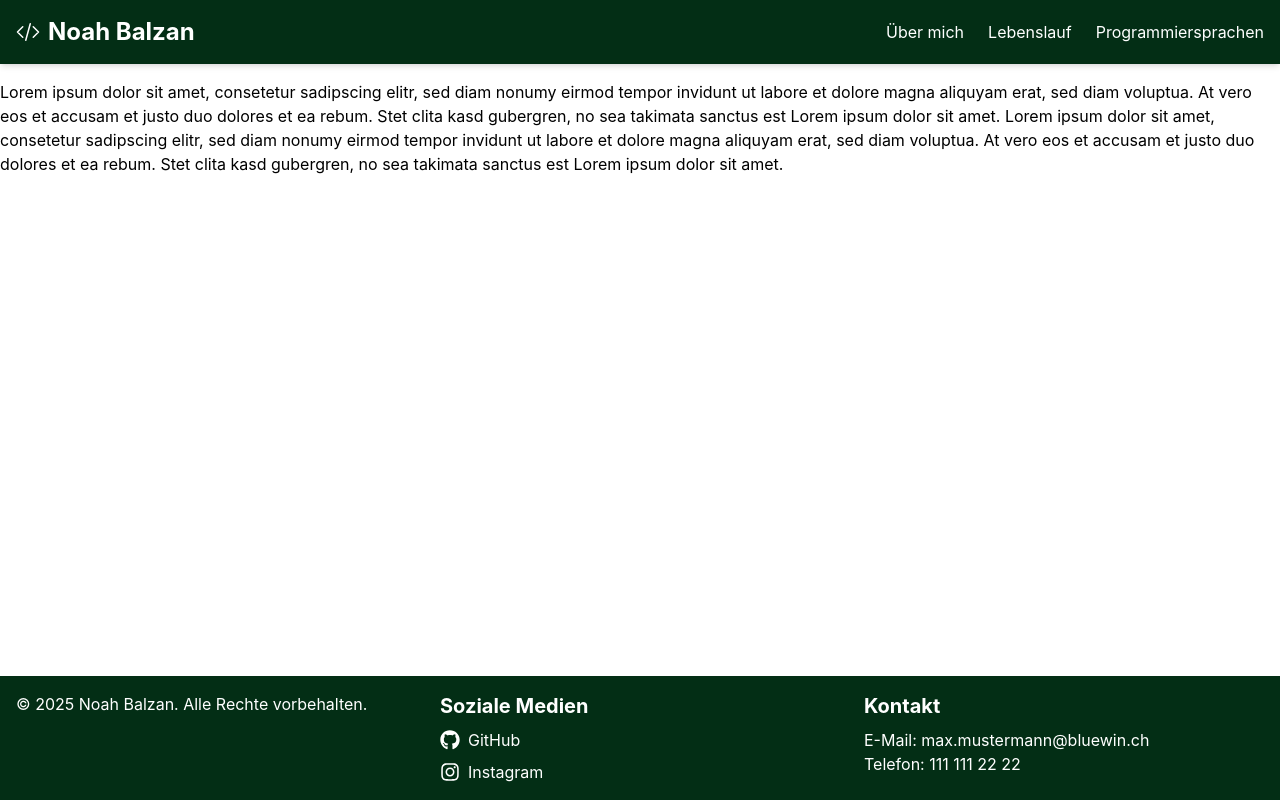
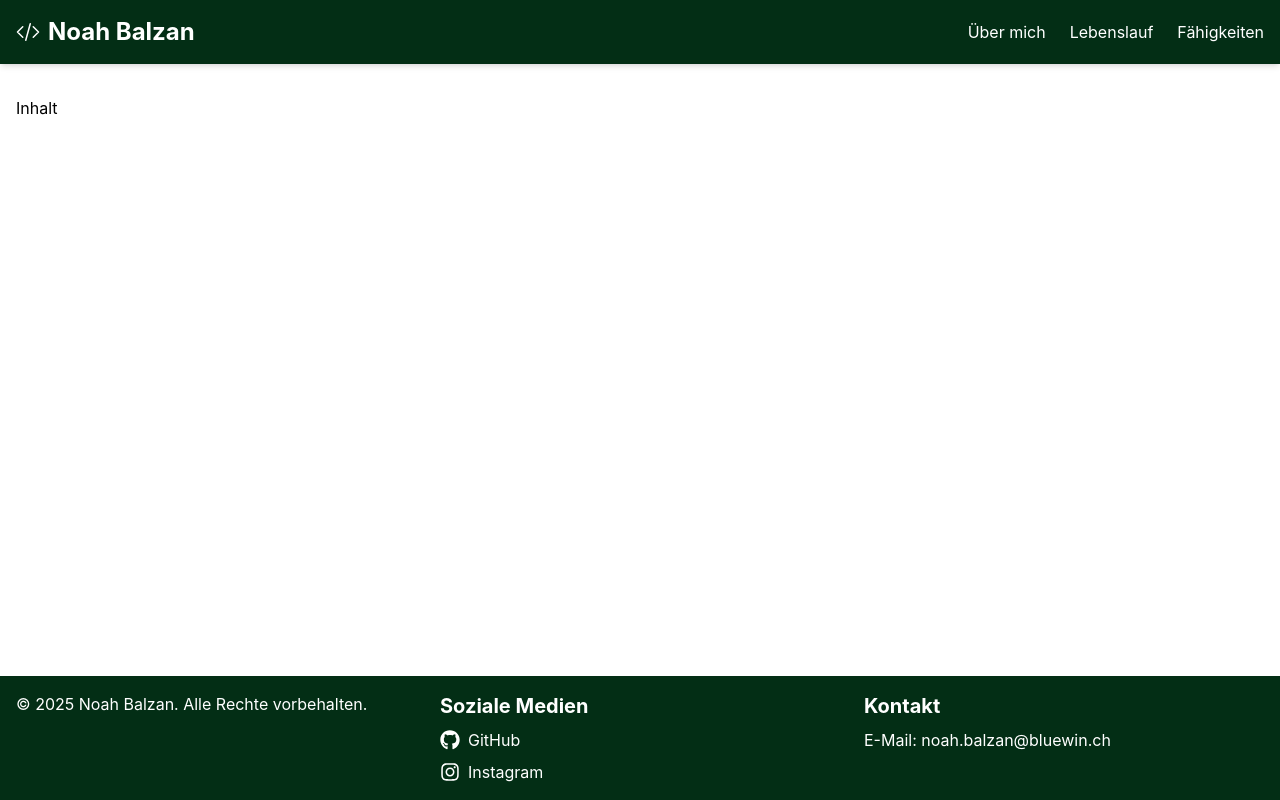
Before and after one commit to NoBa28/Portfolio_Template, a React (Vite) app: page / in a window 1280 px wide. Built offline with nearby package versions, Linux system fonts and the light colour scheme.

Commit message:
Navigation with react-router-dom

```diff
--- a/package.json
+++ b/package.json
@@ -12,7 +12,8 @@
   "dependencies": {
     "react": "^19.1.1",
     "react-dom": "^19.1.1",
-    "react-icons": "^5.5.0"
+    "react-icons": "^5.5.0",
+    "react-router-dom": "^7.9.4"
   },
   "devDependencies": {
     "@eslint/js": "^9.36.0",
--- a/src/App.jsx
+++ b/src/App.jsx
@@ -1,13 +1,23 @@
 import Footer from "./components/Footer.jsx";
 import "./components/Header.jsx";
 import Header from "./components/Header.jsx";
-import MainContent from "./components/MainContent.jsx";
+import { BrowserRouter as Router, Routes, Route } from "react-router-dom";
+import Home from "./pages/Home.jsx";
+import Skills from "./pages/Skills.jsx";
+import CV from "./pages/CV.jsx";
 
 export default function App() {
   return (
     <div className="min-h-screen flex flex-col">
       <Header />
-      <MainContent />
+      {/* Padding wegen fixed Header */}
+      <main className="flex-grow pt-16">
+        <Routes>
+          <Route path="/" element={<Home />} />
+          <Route path="/skills" element={<Skills />} />
+          <Route path="/cv" element={<CV />} />
+        </Routes>
+      </main>
       <Footer />
     </div>
   );
--- a/src/components/ButtonHamburger.jsx
+++ b/src/components/ButtonHamburger.jsx
@@ -4,7 +4,7 @@ import HeaderIconBars3 from "./icons/HeaderIconBars3";
 export default function ButtonHamburger({ isOpen, setIsOpen }) {
   return (
     <button
-      className="hover:text-green-500 transition-colors md:hidden focus:outline-none"
+      className="hover:text-green-500 transition-colors md:hidden focus:outline-none cursor-pointer"
       onClick={() => setIsOpen(!isOpen)}
     >
       <HeaderIconBars3 />
--- a/src/components/Footer.jsx
+++ b/src/components/Footer.jsx
@@ -31,8 +31,7 @@ export default function Footer() {
         </div>
         <div>
           <h3 className="text-xl font-bold mb-2">Kontakt</h3>
-          <p>E-Mail: max.mustermann@bluewin.ch</p>
-          <p>Telefon: 111 111 22 22</p>
+          <p>E-Mail: noah.balzan@bluewin.ch</p>
         </div>
       </div>
     </footer>
--- a/src/components/Header.jsx
+++ b/src/components/Header.jsx
@@ -1,9 +1,33 @@
-import { useState } from "react";
 import HeaderIconCode from "./icons/HeaderIconCode";
 import ButtonHamburger from "./ButtonHamburger";
+import { Link } from "react-router-dom";
+import { useState, useRef, useEffect } from "react";
 
 export default function Header() {
   const [isOpen, setIsOpen] = useState(false);
+  const mobileMenuRef = useRef(null);
+
+  {
+    /* Close mobile menu on outside click */
+  }
+  useEffect(() => {
+    function handleClickOutside(event) {
+      if (
+        mobileMenuRef.current &&
+        !mobileMenuRef.current.contains(event.target)
+      ) {
+        setIsOpen(false);
+      }
+    }
+
+    if (isOpen) {
+      document.addEventListener("mousedown", handleClickOutside);
+    }
+
+    return () => {
+      document.removeEventListener("mousedown", handleClickOutside);
+    };
+  }, [isOpen]);
 
   return (
     <header>
@@ -18,25 +42,22 @@ export default function Header() {
           {/* Navigation Links */}
           <ul className="hidden md:flex space-x-6">
             <li>
-              <a
-                href="#about"
+              <Link to="/" className="hover:text-green-500 transition-colors">
+                Über mich
+              </Link>
+            </li>
+            <li>
+              <Link to="/cv" className="hover:text-green-500 transition-colors">
+                Lebenslauf
+              </Link>
+            </li>
+            <li>
+              <Link
+                to="/skills"
                 className="hover:text-green-500 transition-colors"
               >
-                Über mich
-              </a>
-            </li>
-            <li>
-              <a href="#cv" className="hover:text-green-500 transition-colors">
-                Lebenslauf
-              </a>
-            </li>
-            <li>
-              <a
-                href="#languages"
-                className="hover:text-green-500 transition-colors"
-              >
-                Programmiersprachen
-              </a>
+                Fähigkeiten
+              </Link>
             </li>
           </ul>
 
@@ -46,27 +67,36 @@ export default function Header() {
 
         {/* Hamburger Menu Icon for Mobile */}
         {isOpen && (
-          <ul className="bg-green-950 px-4 py-2 space-y-2 md:hidden">
+          <ul
+            ref={mobileMenuRef}
+            className="bg-green-950 px-4 py-2 space-y-2 md:hidden"
+          >
             <li>
-              <a
-                href="#about"
+              <Link
+                to="/"
                 className="hover:text-green-500 transition-colors"
+                onClick={() => setIsOpen(false)}
               >
                 Über mich
-              </a>
+              </Link>
             </li>
             <li>
-              <a href="#cv" className="hover:text-green-500 transition-colors">
+              <Link
+                to="/cv"
+                className="hover:text-green-500 transition-colors"
+                onClick={() => setIsOpen(false)}
+              >
                 Lebenslauf
-              </a>
+              </Link>
             </li>
             <li>
-              <a
-                href="#languages"
+              <Link
+                to="/skills"
                 className="hover:text-green-500 transition-colors"
+                onClick={() => setIsOpen(false)}
               >
-                Programmiersprachen
-              </a>
+                Fähigkeiten
+              </Link>
             </li>
           </ul>
         )}
--- a/src/components/MainContent.jsx
+++ /dev/null
@@ -1,17 +0,0 @@
-export default function MainContent() {
-  return (
-    <main className="flex-grow pt-20">
-      <p>
-        Lorem ipsum dolor sit amet, consetetur sadipscing elitr, sed diam nonumy
-        eirmod tempor invidunt ut labore et dolore magna aliquyam erat, sed diam
-        voluptua. At vero eos et accusam et justo duo dolores et ea rebum. Stet
-        clita kasd gubergren, no sea takimata sanctus est Lorem ipsum dolor sit
-        amet. Lorem ipsum dolor sit amet, consetetur sadipscing elitr, sed diam
-        nonumy eirmod tempor invidunt ut labore et dolore magna aliquyam erat,
-        sed diam voluptua. At vero eos et accusam et justo duo dolores et ea
-        rebum. Stet clita kasd gubergren, no sea takimata sanctus est Lorem
-        ipsum dolor sit amet.
-      </p>
-    </main>
-  );
-}
--- a/src/main.jsx
+++ b/src/main.jsx
@@ -1,10 +1,13 @@
-import { StrictMode } from 'react'
-import { createRoot } from 'react-dom/client'
-import './styles/index.css'
-import App from './App.jsx'
+import { StrictMode } from "react";
+import { createRoot } from "react-dom/client";
+import { BrowserRouter } from "react-router-dom";
+import "./styles/index.css";
+import App from "./App.jsx";
 
-createRoot(document.getElementById('root')).render(
+createRoot(document.getElementById("root")).render(
   <StrictMode>
-    <App />
-  </StrictMode>,
-)
+    <BrowserRouter>
+      <App />
+    </BrowserRouter>
+  </StrictMode>
+);
--- /dev/null
+++ b/src/pages/CV.jsx
@@ -0,0 +1,3 @@
+export default function CV() {
+  return <div className="max-w-7xl mx-auto px-4 py-8">Inhalt</div>;
+}
--- /dev/null
+++ b/src/pages/Home.jsx
@@ -0,0 +1,3 @@
+export default function Home() {
+  return <div className="max-w-7xl mx-auto px-4 py-8">Inhalt</div>;
+}
--- /dev/null
+++ b/src/pages/Skills.jsx
@@ -0,0 +1,3 @@
+export default function Skills() {
+  return <div className="max-w-7xl mx-auto px-4 py-8">Inhalt</div>;
+}
```
Also changed, not shown: 1 other file (tests, documents, lock files or other folders).
